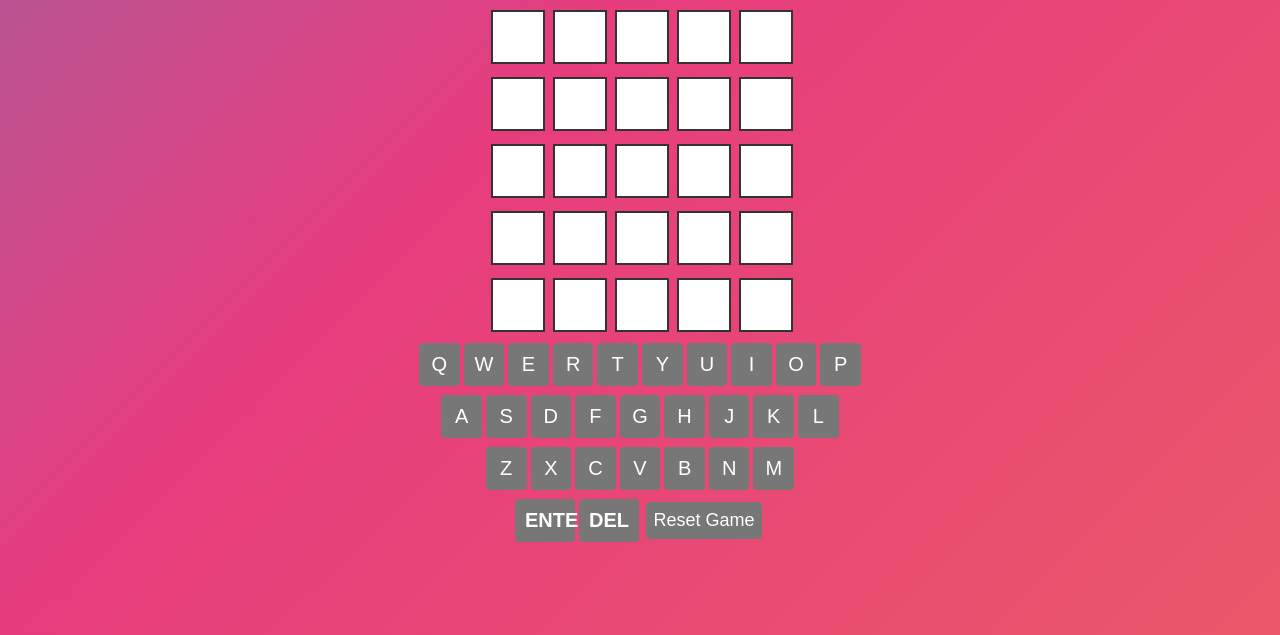
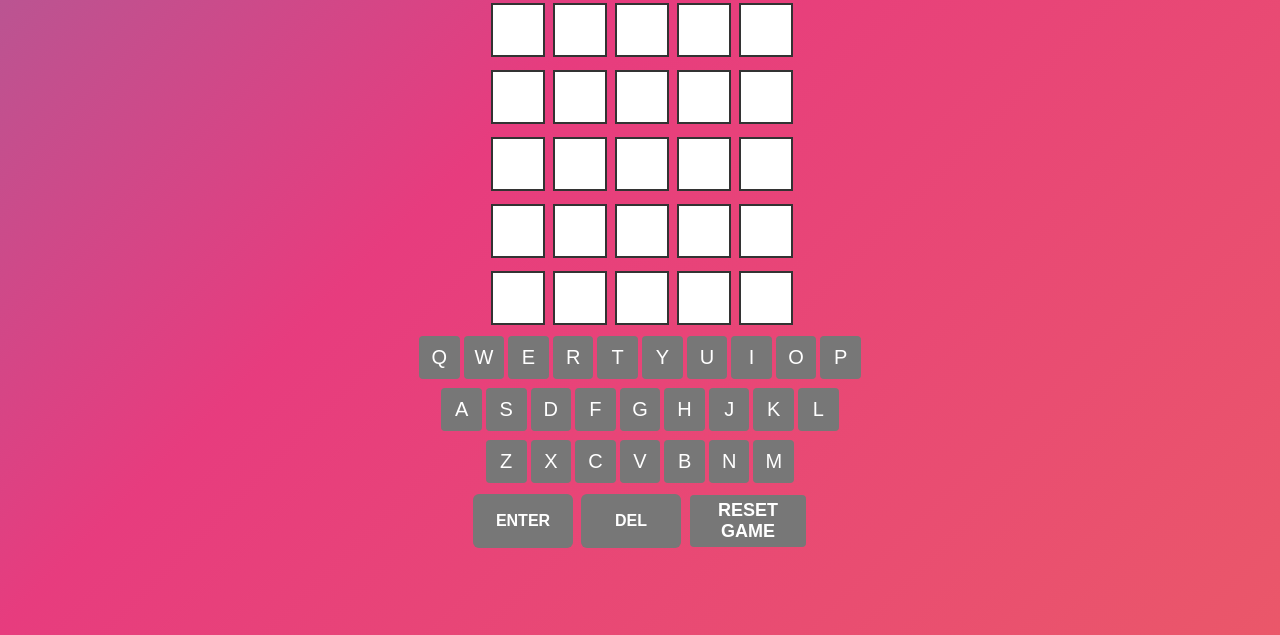
Before and after one commit to peytondoyle/wordle, a website: page public/index.html in a window 1280 px wide. Shown: the part 165-800 px from the top of the page. Drawn offline with Linux system fonts and the light colour scheme.

Commit message:
more style fixes

```diff
--- a/public/index.html
+++ b/public/index.html
@@ -91,10 +91,10 @@
       <button class="key" data-letter="M">M</button>
     </div>
     <div class="keyboardRow">
-        <button class="key special-key" data-key="ENTER">ENTER</button>
-        <button class="key special-key" data-key="DEL">DEL</button>
-        <button id="resetButton">Reset Game</button>
-      </div>
+        <button class="key action-key" data-key="ENTER">ENTER</button>
+        <button class="key action-key" data-key="DEL">DEL</button>
+        <button class="key action-key" id="resetButton">RESET GAME</button>
+    </div>
 </div>
     </main>
     <div id="victoryModal" class="modal">
--- a/public/style.css
+++ b/public/style.css
@@ -147,9 +147,10 @@ h1 {
     }
 
     .keyboardRow {
+        display: flex;
         justify-content: center;
-        margin-bottom: 5px;
-        width: 100%;
+        gap: 8px;
+        margin-top: 8px;
     }
 
     .guessRow {
@@ -176,3 +177,22 @@ h1 {
     padding: 10px;
     font-weight: bold;
   }
+
+  .action-key {
+    min-width: 100px;
+    padding: 12px 16px;
+    margin: 4px;
+    font-size: 16px;
+    font-weight: bold;
+    text-transform: uppercase;
+    background-color: #777;
+    color: white;
+    border: none;
+    border-radius: 6px;
+    cursor: pointer;
+    transition: background-color 0.2s ease;
+  }
+
+  .action-key:hover {
+    background-color: #999;
+  }
```
